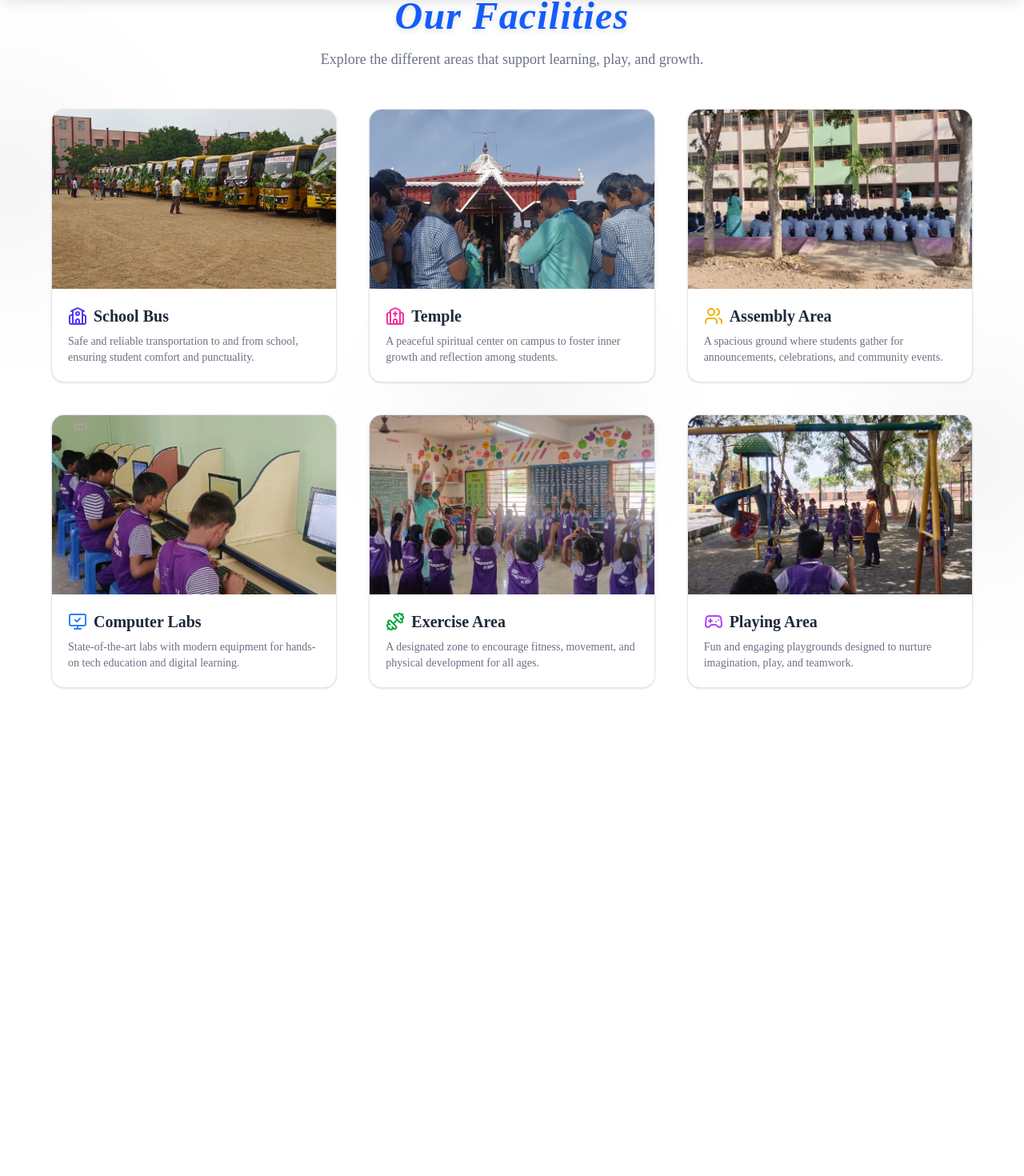
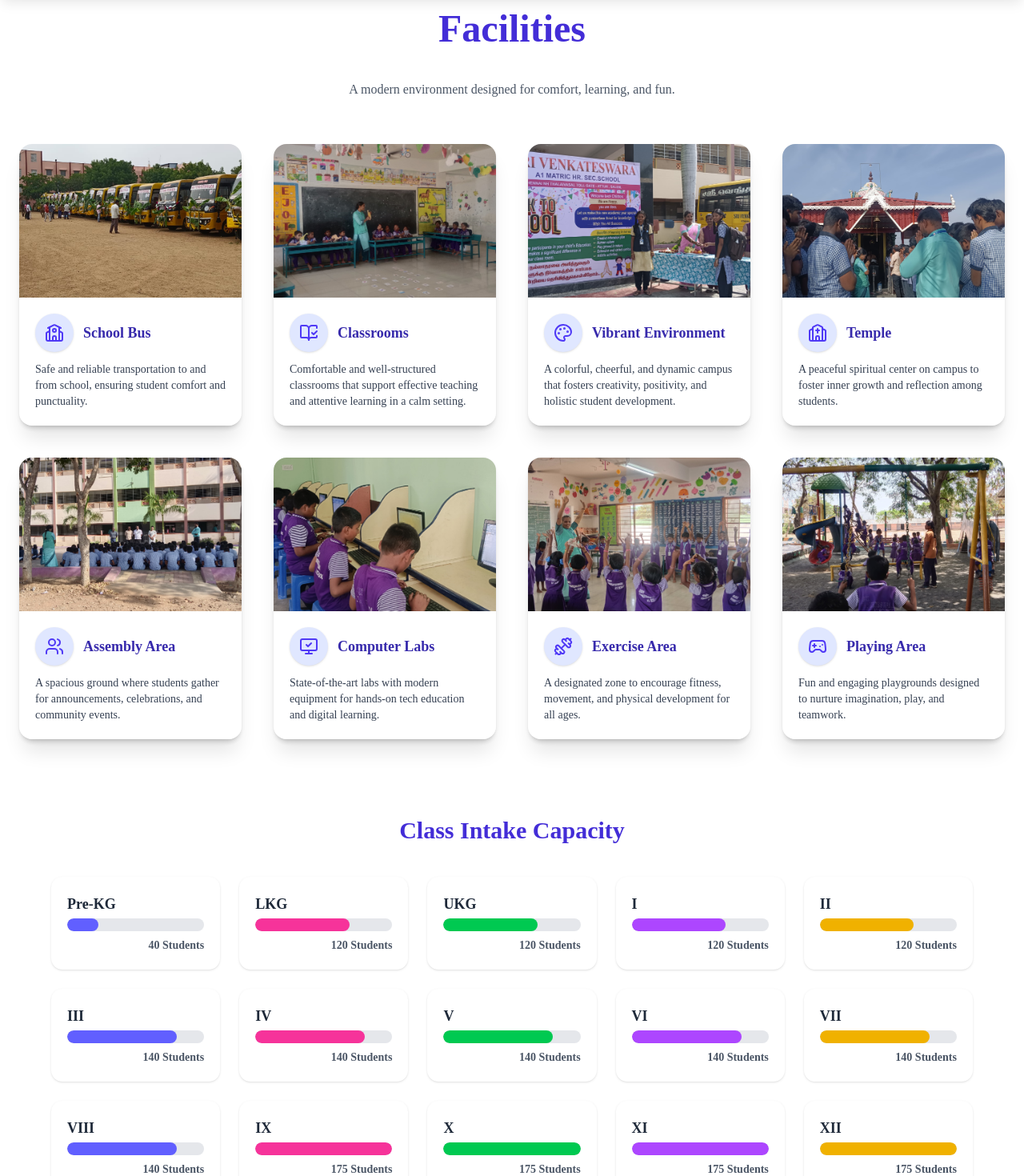
Before and after one commit to Sowmika-Arul/Consultancy, a React (Vite) app in the folder consultancy/: page /facilities in a window 1280 px wide. Shown: the part 68-1538 px from the top of the page at 80% size. Before the commit the page ends 992 px from the top, so only its background shows below. Built offline with nearby package versions, Linux system fonts and the light colour scheme.

Commit message:
added student count per each class

```diff
--- a/consultancy/package.json
+++ b/consultancy/package.json
@@ -30,6 +30,7 @@
     "react": "^19.0.0",
     "react-dom": "^19.0.0",
     "react-icons": "^5.5.0",
+    "react-parallax-tilt": "^1.7.295",
     "react-router-dom": "^7.2.0",
     "react-slick": "^0.30.3",
     "react-tsparticles": "^2.12.2",
--- a/consultancy/src/pages/Facilities.jsx
+++ b/consultancy/src/pages/Facilities.jsx
@@ -1,7 +1,9 @@
 import React from "react";
-import { motion } from "framer-motion";
+import Tilt from "react-parallax-tilt";
 import {
   School,
+  BookOpenCheck,
+  Palette,
   Church,
   Users,
   MonitorCheck,
@@ -9,136 +11,175 @@ import {
   Gamepad2,
 } from "lucide-react";
 
+// Facility Data
 const facilities = [
   {
     title: "School Bus",
     image: "/images/bus.jpeg",
-    icon: <School className="w-6 h-6 text-indigo-600" />,
+    icon: <School className="w-6 h-6" />,
     description:
       "Safe and reliable transportation to and from school, ensuring student comfort and punctuality.",
   },
+
+ {
+  title: "Classrooms",
+  image: "/images/classroom 2.jpeg",
+  icon: <BookOpenCheck className="w-6 h-6" />,
+  description:
+   "Comfortable and well-structured classrooms that support effective teaching and attentive learning in a calm setting.",
+},
+
+{
+  title: "Vibrant Environment",
+  image: "/images/backToSchool.jpeg",
+  icon: <Palette  className="w-6 h-6" />,
+  description:
+    "A colorful, cheerful, and dynamic campus that fosters creativity, positivity, and holistic student development.",
+},
+
   {
     title: "Temple",
     image: "/images/temple.jpeg",
-    icon: <Church className="w-6 h-6 text-pink-500" />,
+    icon: <Church className="w-6 h-6" />,
     description:
       "A peaceful spiritual center on campus to foster inner growth and reflection among students.",
   },
   {
     title: "Assembly Area",
     image: "/images/Assembly.jpeg",
-    icon: <Users className="w-6 h-6 text-yellow-500" />,
+    icon: <Users className="w-6 h-6" />,
     description:
       "A spacious ground where students gather for announcements, celebrations, and community events.",
   },
   {
     title: "Computer Labs",
     image: "/images/computer labs.jpeg",
-    icon: <MonitorCheck className="w-6 h-6 text-blue-500" />,
+    icon: <MonitorCheck className="w-6 h-6" />,
     description:
       "State-of-the-art labs with modern equipment for hands-on tech education and digital learning.",
   },
   {
     title: "Exercise Area",
     image: "/images/exercise.jpeg",
-    icon: <Dumbbell className="w-6 h-6 text-green-600" />,
+    icon: <Dumbbell className="w-6 h-6" />,
     description:
       "A designated zone to encourage fitness, movement, and physical development for all ages.",
   },
   {
     title: "Playing Area",
     image: "/images/playing area2.jpeg",
-    icon: <Gamepad2 className="w-6 h-6 text-purple-500" />,
+    icon: <Gamepad2 className="w-6 h-6" />,
     description:
       "Fun and engaging playgrounds designed to nurture imagination, play, and teamwork.",
   },
 ];
 
+// Class Intake Data
+const classIntake = [
+  { className: "Pre-KG", count: 40 },
+  { className: "LKG", count: 120 },
+  { className: "UKG", count: 120 },
+  { className: "I", count: 120 },
+  { className: "II", count: 120 },
+  { className: "III", count: 140 },
+  { className: "IV", count: 140 },
+  { className: "V", count: 140 },
+  { className: "VI", count: 140 },
+  { className: "VII", count: 140 },
+  { className: "VIII", count: 140 },
+  { className: "IX", count: 175 },
+  { className: "X", count: 175 },
+  { className: "XI", count: 175 },
+  { className: "XII", count: 175 },
+];
+
 const Facilities = () => {
   return (
-    <section className="relative py-16 px-4 sm:px-8 lg:px-16 overflow-hidden bg-white">
-      {/* Floating background circles */}
-      <div className="absolute top-0 left-0 w-full h-full pointer-events-none z-0">
-        <div className="circle one" />
-        <div className="circle two" />
-        <div className="circle three" />
-      </div>
-
-      <div className="relative z-10 max-w-7xl mx-auto">
-      <h2 className="text-4xl sm:text-5xl font-bold italic tracking-wide text-center text-blue-600 mb-4 drop-shadow-md">
-  Our Facilities
+    <section className="py-20 px-6 bg-white min-h-screen">
+      <h2 className="text-4xl sm:text-5xl font-bold text-center text-indigo-700 mb-10">
+        Facilities
       </h2>
-        <p className="text-center text-gray-500 text-lg mb-12">
-          Explore the different areas that support learning, play, and growth.
+      <p className="text-center text-gray-600 max-w-2xl mx-auto mb-14">
+        A modern environment designed for comfort, learning, and fun.
       </p>
 
-        <div className="grid grid-cols-1 sm:grid-cols-2 lg:grid-cols-3 gap-10">
+      {/* Facility Cards */}
+      <div className="grid grid-cols-1 sm:grid-cols-2 lg:grid-cols-4 gap-10 max-w-7xl mx-auto mb-24">
         {facilities.map((facility, index) => (
-            <motion.div
+          <Tilt
             key={index}
-              whileHover={{ y: -5 }}
-              initial={{ opacity: 0, y: 30 }}
-              animate={{ opacity: 1, y: 0 }}
-              transition={{ duration: 0.4, delay: index * 0.1 }}
-              className="rounded-2xl overflow-hidden border border-gray-200 shadow hover:shadow-lg transition duration-300 bg-white"
+            glareEnable={true}
+            glareMaxOpacity={0.2}
+            scale={1.05}
+            transitionSpeed={1000}
+            tiltMaxAngleX={10}
+            tiltMaxAngleY={10}
+            className="rounded-2xl shadow-xl"
           >
+            <div className="rounded-2xl overflow-hidden bg-white shadow-md hover:shadow-indigo-300 transition-all duration-300">
               <img
                 src={facility.image}
                 alt={facility.title}
-                className="w-full h-56 object-cover"
+                className="w-full h-48 object-cover"
               />
               <div className="p-5">
-                <div className="flex items-center gap-2 mb-2">
+                <div className="flex items-center gap-3 mb-3">
+                  <div className="p-3 rounded-full bg-indigo-100 text-indigo-600 shadow">
                     {facility.icon}
-                  <h3 className="text-xl font-semibold text-gray-800">
+                  </div>
+                  <h3 className="text-lg font-bold text-indigo-800">
                     {facility.title}
                   </h3>
                 </div>
-                <p className="text-sm text-gray-500">
+                <p className="text-sm text-gray-700 font-medium">
                   {facility.description}
                 </p>
               </div>
-            </motion.div>
+            </div>
+          </Tilt>
         ))}
       </div>
+
+      {/* Class Intake Section */}
+      <div className="max-w-6xl mx-auto">
+        <h3 className="text-3xl font-extrabold text-center text-indigo-700 mb-10">
+          Class Intake Capacity
+        </h3>
+        <div className="grid grid-cols-2 sm:grid-cols-3 md:grid-cols-4 lg:grid-cols-5 gap-6">
+          {classIntake.map(({ className, count }, i) => {
+            const maxCount = 175;
+            const percent = (count / maxCount) * 100;
+            const colors = [
+              "bg-indigo-500",
+              "bg-pink-500",
+              "bg-green-500",
+              "bg-purple-500",
+              "bg-yellow-500",
+            ];
+            const color = colors[i % colors.length];
+
+            return (
+              <div
+                key={i}
+                className="bg-white p-5 rounded-xl shadow hover:shadow-lg transition-all duration-300"
+              >
+                <h4 className="text-lg font-semibold text-gray-800 mb-1">
+                  {className}
+                </h4>
+                <div className="w-full bg-gray-200 rounded-full h-4 overflow-hidden mb-2">
+                  <div
+                    className={`${color} h-4 rounded-full transition-all duration-700`}
+                    style={{ width: `${percent}%` }}
+                  />
                 </div>
-
-      {/* Floating circles animation */}
-      <style>{`
-        .circle {
-          position: absolute;
-          width: 400px;
-          height: 400px;
-          background: radial-gradient(circle, rgba(0,0,0,0.05) 0%, transparent 70%);
-          border-radius: 50%;
-          filter: blur(60px);
-          animation: floatCircle 40s ease-in-out infinite alternate;
-        }
-
-        .circle.one {
-          top: 10%;
-          left: -15%;
-          animation-delay: 0s;
-        }
-
-        .circle.two {
-          bottom: 15%;
-          right: -10%;
-          animation-delay: 4s;
-        }
-
-        .circle.three {
-          top: 40%;
-          left: 35%;
-          animation-delay: 8s;
-        }
-
-        @keyframes floatCircle {
-          0% { transform: translate(0, 0) scale(1); }
-          50% { transform: translate(40px, -30px) scale(1.1); }
-          100% { transform: translate(-30px, 20px) scale(1); }
-        }
-      `}</style>
+                <p className="text-sm text-right text-gray-600 font-bold">
+                  {count} Students
+                </p>
+              </div>
+            );
+          })}
+        </div>
+      </div>
     </section>
   );
 };
```
Also changed, not shown: consultancy/src/pages/AdmissionForm.jsx (+52 -91 lines), 1 other file (tests, documents, lock files or other folders). Lines whose indentation alone changed are shown as unchanged.
